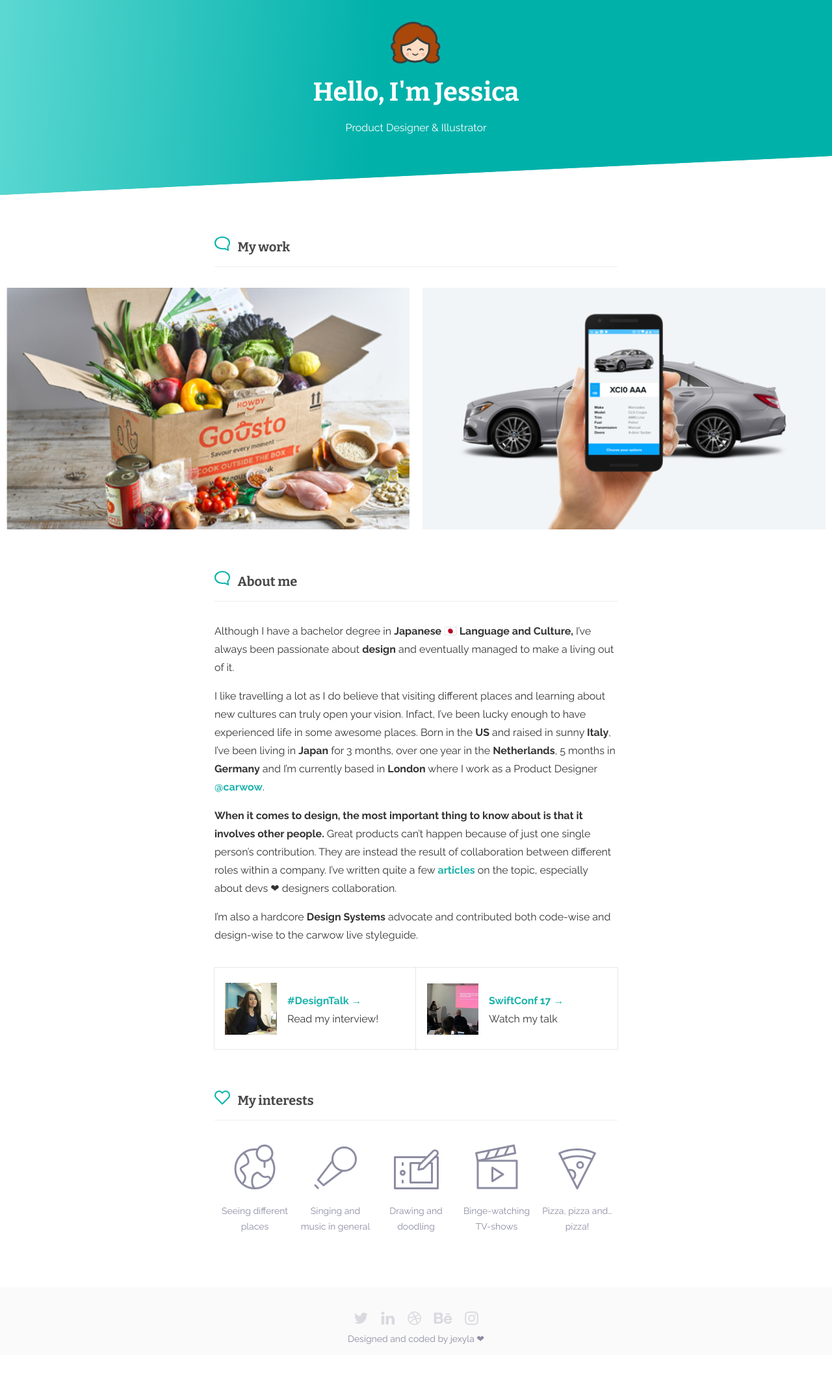
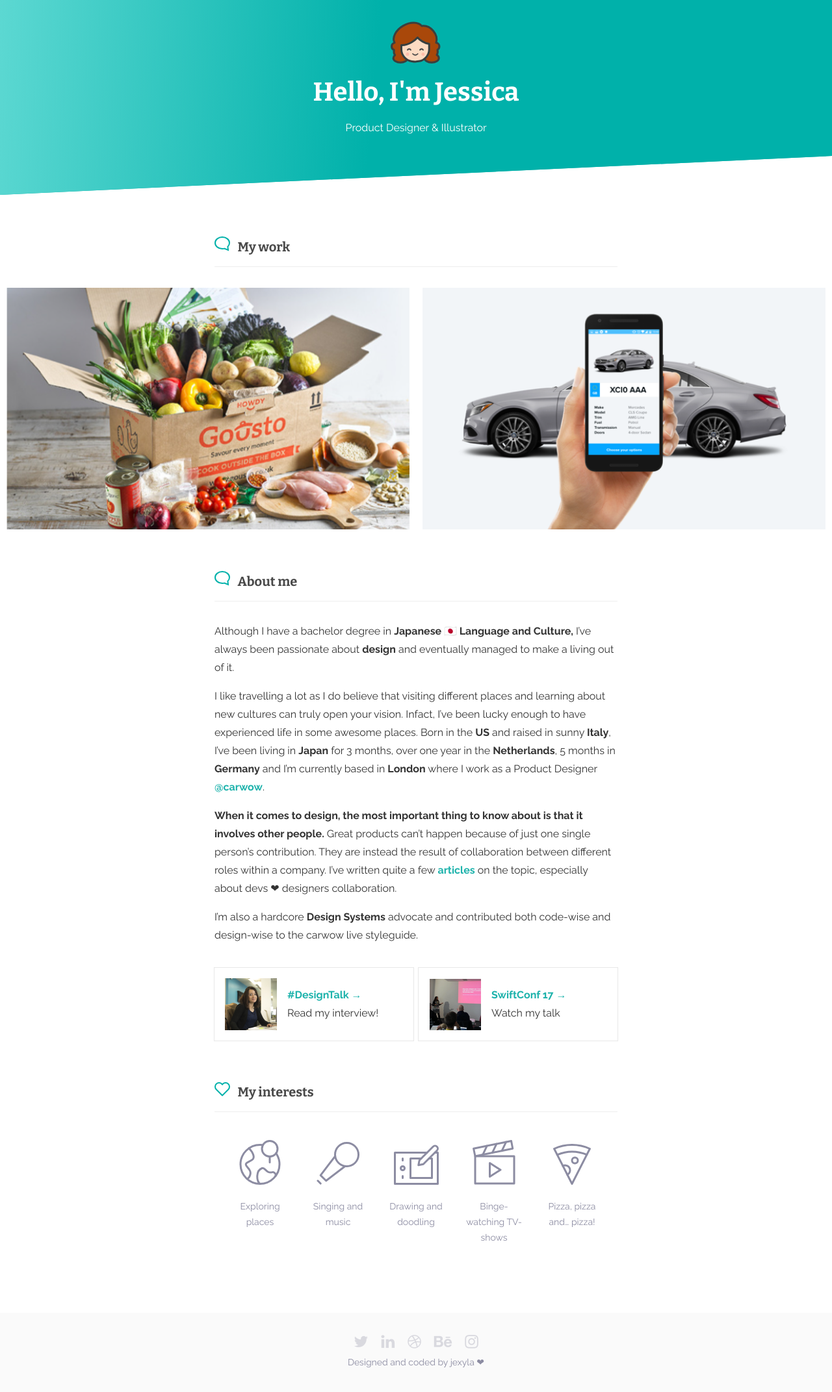
Before and after one commit to jexyla/jexyla.github.io, a Jekyll site: the page built from index.html, in a window 1280 px wide. Shown: the whole page at 65% size. Built offline with Jekyll 4.4.1, drawn with Linux system fonts in a browser that asks for light colours; nearby versions of some CDN libraries; before the commit the page ends 2086 px from its top, so only the background shows below that.

Commit message:
fixed responsive layout

```diff
--- a/_sass/_mixins.scss
+++ b/_sass/_mixins.scss
@@ -1,7 +1,9 @@
 $breakpoints: (
-  sm: 500px,
-  md: 800px,
-  lg: 1200px
+  xs: 0px,   // Extra small devices (portrait phones, less than 576px)
+  sm: 576px, // Small devices (landscape phones, 576px and up)
+  md: 768px, // Medium devices (tablets, 768px and up)
+  lg: 992px, // Large devices (desktops, 992px and up)
+  xl: 1200px // Extra large devices (large desktops, 1200px and up)
 );
 
 @mixin media-max-size($breakpoint) {
--- a/_sass/_spacing.scss
+++ b/_sass/_spacing.scss
@@ -1,49 +1,122 @@
+$spacing-1: 4px;
+$spacing-2: 10px;
+$spacing-3: 20px;
+
+.ml-1 {
+  margin-left: $spacing-1;
+}
+
+.ml-2 {
+  margin-left: $spacing-2;
+}
+
+.ml-3 {
+  margin-left: $spacing-3;
+}
+
+.mr-1 {
+  margin-right: $spacing-1;
+}
+
+.mr-2 {
+  margin-right: $spacing-2;
+}
+
+.mr-3 {
+  margin-right: $spacing-3;
+}
+
+.mt-1 {
+  margin-top: $spacing-1;
+}
+
+.mt-2 {
+  margin-top: $spacing-2;
+}
+
+.mt-3 {
+  margin-top: $spacing-3;
+}
+
+.mb-1 {
+  margin-bottom: $spacing-1;
+}
+
+.mb-2 {
+  margin-bottom: $spacing-2;
+}
+
+.mb-3 {
+  margin-bottom: $spacing-3;
+}
+
+.m-1 {
+  @extend .mt-1;
+  @extend .ml-1;
+  @extend .mr-1;
+  @extend .mb-1;
+}
+
+.m-2 {
+  @extend .mt-2;
+  @extend .ml-2;
+  @extend .mr-2;
+  @extend .mb-2;
+}
+
+.m-3 {
+  @extend .mt-3;
+  @extend .ml-3;
+  @extend .mr-3;
+  @extend .mb-3;
+}
+
 .pl-1 {
-  padding-left: 4px;
+  padding-left: $spacing-1;
 }
 
 .pl-2 {
-  padding-left: 10px;
+  padding-left: $spacing-2;
 }
 
 .pl-3 {
-  padding-left: 20px;
+  padding-left: $spacing-3;
 }
 
 .pr-1 {
-  padding-right: 4px;
+  padding-right: $spacing-1;
 }
 
 .pr-2 {
-  padding-right: 10px;
+  padding-right: $spacing-2;
 }
 
 .pr-3 {
-  padding-right: 20px;
+  padding-right: $spacing-3;
 }
 
 .pt-1 {
-  padding-top: 4px;
+  padding-top: $spacing-1;
 }
 
 .pt-2 {
-  padding-top: 10px;
+  padding-top: $spacing-2;
 }
 
 .pt-3 {
-  padding-top: 20px;
+  padding-top: $spacing-3;
 }
 
 .pb-1 {
-  padding-bottom: 4px;
+  padding-bottom: $spacing-1;
 }
 
 .pb-2 {
-  padding-bottom: 10px;
+  padding-bottom: $spacing-2;
 }
 
 .pb-3 {
-  padding-bottom: 20px;
+  padding-bottom: $spacing-3;
 }
 
 .p-1 {
--- a/css/main.scss
+++ b/css/main.scss
@@ -140,13 +140,15 @@
 }
 
 footer {
-    height: 80px;
-    background-color: $footer-background-color;
+    margin-top: 16px;
+    padding: 32px;
+
     display: flex;
     align-items: center;
     justify-content: center;
     flex-direction: column;
-    padding-top: 24px;
+
+    background-color: $footer-background-color;
     font-size: 14px;
     color: #8C8CA2;
 
@@ -192,6 +194,7 @@
     width: 100%;
   }
 }
+
 /* Icons */
 .flex-vertical-container {
   // vertically and horizontally center children
@@ -211,10 +214,12 @@
   font-size: 24px;
   margin: 0 10px;
 }
+
 /* Header */
 header img {
   margin-bottom: 20px;
 }
+
 @media (max-width: 600px) {
   section {
     font-size: 18px;
@@ -332,16 +337,30 @@
   align-items: stretch;
 
   .link-section {
+    padding: 16px;
     background: #FFFFFF;
     box-shadow: 0 0 0 1px rgba(0,0,0,0.09);
-    padding: 16px;
+
     display: flex;
-    flex: 1 0 44%;
     align-items: center;
+
+    flex: 0 0 calc(50% - 36px); // 32 accounting for padding + 4 min distance
+
+    @include media-max-size(sm) {
+      flex: 1 0 calc(100% - 32px);
+    }
 
     img {
       width: 80px;
       display: block;
+    }
+
+    .description {
+      margin-left: 16px;
+
+      * {
+        margin: 0;
+      }
     }
   }
 }
@@ -354,27 +373,15 @@
   margin-bottom: 64px;
   align-items: baseline;
   justify-content: center;
-}
 
   .icon {
-  margin: 4px;
-  flex: 0 1 calc(20% - 8px);
+    @extend .m-2;
+    width: 100px;
     font-size: 14px;
     line-height: 24px;
     color: #8C8CA2;
     text-align: center;
   }
-
-.description {
-  margin-left: 16px;
-}
-
-.description h4 {
-  margin-bottom: 0;
-}
-
-.description p {
-  margin-top: 0;
 }
 
 .project-description {
--- a/index.html
+++ b/index.html
@@ -116,7 +116,7 @@
           <div class="icon">
             <svg xmlns="http://www.w3.org/2000/svg" width="64" height="69" viewBox="0 0 64 69"><g fill="none" fill-rule="evenodd" stroke="#8C8CA2" stroke-width="3" transform="translate(2 1.5)" stroke-linecap="round" stroke-linejoin="round"><path d="M30 66c-5.85-4.8-6.3-20.4 3-24 4.95-1.95 6.45 8.85 16.2 6.15 1.8-.45 6.3 2.1 4.65 6.15M12.9 11.4c1.95 1.35 3.45 3.15 4.8 5.55 1.2 2.1 3.9 7.65 1.5 10.95-2.85 3.6-10.95 4.8-10.95 8.1 0 2.55 3.6 5.4 5.4 8.25 2.85 4.2 1.5 8.25 0 10.95-.75 1.35-1.95 2.4-3.45 3.3"/><path d="M54.75 19.05C58.05 23.85 60 29.7 60 36c0 16.5-13.5 30-30 30S0 52.5 0 36 13.5 6 30 6c1.5 0 3 .15 4.35.3M45 24v9"/><circle cx="45" cy="12" r="12"/>
             </g></svg>
-            <p>Seeing different places</p>
+            <p>Exploring places</p>
           </div>
           <div class="icon">
             <svg xmlns="http://www.w3.org/2000/svg" width="66" height="66" viewBox="0 0 66 66">
@@ -126,7 +126,7 @@
             <path d="M.453 65.805l4.242 4.242"/>
             </g>
             </svg>
-            <p>Singing and music in general </p>
+            <p>Singing and music </p>
           </div>
           <div class="icon">
             <svg xmlns="http://www.w3.org/2000/svg" width="69" height="62" viewBox="0 0 69 62">
```
Lines whose indentation alone changed are shown as unchanged.
